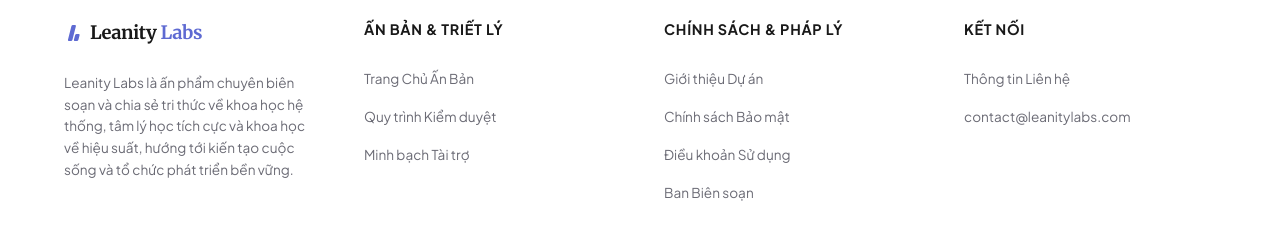
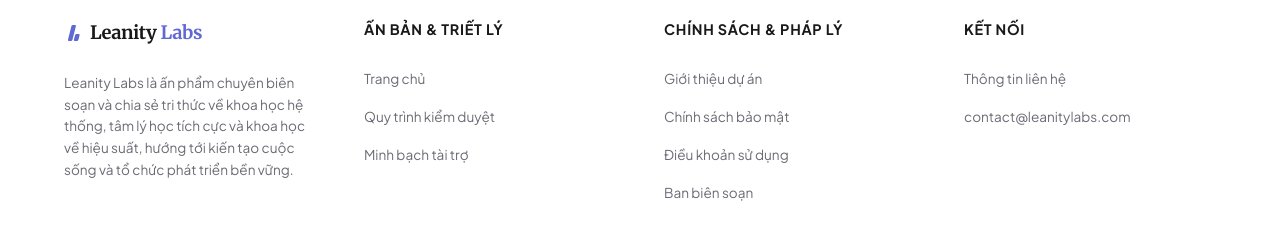
Before and after one commit to steven-baovo/leanity-labs, a Next.js app: page / in a window 1280 px wide. Shown: the part 904-1155 px from the top of the page. Built offline with nearby package versions, Linux system fonts and the light colour scheme; no server answers.

Commit message:
style: standardize text capitalization to sentence case across header sidebar and footer

```diff
--- a/src/components/Footer.tsx
+++ b/src/components/Footer.tsx
@@ -24,30 +24,30 @@ export default function Footer() {
 
         {/* Col 2: Academic & Philosophy */}
         <div className="flex flex-col gap-4">
-          <h4 className="font-sans text-[0.9rem] font-bold text-text-primary uppercase tracking-[0.05em] mb-2">Ấn Bản & Triết Lý</h4>
+          <h4 className="font-sans text-[0.9rem] font-bold text-text-primary uppercase tracking-[0.05em] mb-2">Ấn bản & triết lý</h4>
           <ul className="list-none flex flex-col gap-3 m-0 p-0">
-            <li><Link href="/" className="no-underline text-[0.85rem] text-text-secondary transition-colors hover:text-primary">Trang Chủ Ấn Bản</Link></li>
-            <li><Link href="/editorial-policy" className="no-underline text-[0.85rem] text-text-secondary transition-colors hover:text-primary">Quy trình Kiểm duyệt</Link></li>
-            <li><Link href="/about#funding" className="no-underline text-[0.85rem] text-text-secondary transition-colors hover:text-primary">Minh bạch Tài trợ</Link></li>
+            <li><Link href="/" className="no-underline text-[0.85rem] text-text-secondary transition-colors hover:text-primary">Trang chủ</Link></li>
+            <li><Link href="/editorial-policy" className="no-underline text-[0.85rem] text-text-secondary transition-colors hover:text-primary">Quy trình kiểm duyệt</Link></li>
+            <li><Link href="/about#funding" className="no-underline text-[0.85rem] text-text-secondary transition-colors hover:text-primary">Minh bạch tài trợ</Link></li>
           </ul>
         </div>
 
         {/* Col 3: Compliance & Legal */}
         <div className="flex flex-col gap-4">
-          <h4 className="font-sans text-[0.9rem] font-bold text-text-primary uppercase tracking-[0.05em] mb-2">Chính Sách & Pháp Lý</h4>
+          <h4 className="font-sans text-[0.9rem] font-bold text-text-primary uppercase tracking-[0.05em] mb-2">Chính sách & pháp lý</h4>
           <ul className="list-none flex flex-col gap-3 m-0 p-0">
-            <li><Link href="/about" className="no-underline text-[0.85rem] text-text-secondary transition-colors hover:text-primary">Giới thiệu Dự án</Link></li>
-            <li><Link href="/privacy" className="no-underline text-[0.85rem] text-text-secondary transition-colors hover:text-primary">Chính sách Bảo mật</Link></li>
-            <li><Link href="/terms" className="no-underline text-[0.85rem] text-text-secondary transition-colors hover:text-primary">Điều khoản Sử dụng</Link></li>
-            <li><Link href="/about#contributors" className="no-underline text-[0.85rem] text-text-secondary transition-colors hover:text-primary">Ban Biên soạn</Link></li>
+            <li><Link href="/about" className="no-underline text-[0.85rem] text-text-secondary transition-colors hover:text-primary">Giới thiệu dự án</Link></li>
+            <li><Link href="/privacy" className="no-underline text-[0.85rem] text-text-secondary transition-colors hover:text-primary">Chính sách bảo mật</Link></li>
+            <li><Link href="/terms" className="no-underline text-[0.85rem] text-text-secondary transition-colors hover:text-primary">Điều khoản sử dụng</Link></li>
+            <li><Link href="/about#contributors" className="no-underline text-[0.85rem] text-text-secondary transition-colors hover:text-primary">Ban biên soạn</Link></li>
           </ul>
         </div>
 
         {/* Col 4: Contact & Connection */}
         <div className="flex flex-col gap-4">
-          <h4 className="font-sans text-[0.9rem] font-bold text-text-primary uppercase tracking-[0.05em] mb-2">Kết Nối</h4>
+          <h4 className="font-sans text-[0.9rem] font-bold text-text-primary uppercase tracking-[0.05em] mb-2">Kết nối</h4>
           <ul className="list-none flex flex-col gap-3 m-0 p-0">
-            <li><Link href="/contact" className="no-underline text-[0.85rem] text-text-secondary transition-colors hover:text-primary">Thông tin Liên hệ</Link></li>
+            <li><Link href="/contact" className="no-underline text-[0.85rem] text-text-secondary transition-colors hover:text-primary">Thông tin liên hệ</Link></li>
             <li><a href="mailto:contact@leanitylabs.com" className="no-underline text-[0.85rem] text-text-secondary transition-colors hover:text-primary">contact@leanitylabs.com</a></li>
           </ul>
         </div>
--- a/src/components/Header.tsx
+++ b/src/components/Header.tsx
@@ -88,10 +88,10 @@ export default function Header() {
                 <h4 className="font-sans text-[0.78rem] font-bold uppercase tracking-[0.05em] text-primary">Các trang chính</h4>
                 <nav className="flex flex-col gap-3">
                   {[
-                    { label: "Trang chủ Ấn phẩm", href: "/" },
-                    { label: "Về chúng tôi (About)", href: "/about" },
-                    { label: "Chính sách Biên soạn", href: "/editorial-policy" },
-                    { label: "Liên hệ hợp tác", href: "/contact" }
+                    { label: "Trang chủ", href: "/" },
+                    { label: "Về chúng tôi", href: "/about" },
+                    { label: "Chính sách biên soạn", href: "/editorial-policy" },
+                    { label: "Liên hệ", href: "/contact" }
                   ].map((link) => (
                     <Link
                       key={link.href}
@@ -107,12 +107,12 @@ export default function Header() {
 
               {/* Column 2: Research Areas */}
               <div className="flex flex-col gap-4">
-                <h4 className="font-sans text-[0.78rem] font-bold uppercase tracking-[0.05em] text-primary">Chủ đề Nghiên cứu</h4>
+                <h4 className="font-sans text-[0.78rem] font-bold uppercase tracking-[0.05em] text-primary">Chủ đề nghiên cứu</h4>
                 <div className="flex flex-col gap-3">
                   {[
-                    { label: "Khoa học Hệ thống (System Science)", desc: "Mô phỏng tối ưu quy trình và cấu trúc hệ thống." },
-                    { label: "Tâm lý học Tích cực (Positive Psychology)", desc: "Trạng thái trôi chảy (Flow State) và sức khỏe nhận thức." },
-                    { label: "Khoa học về Hiệu suất (Performance Science)", desc: "Triết lý TPS, Takt Time và nhịp điệu làm việc số." }
+                    { label: "Khoa học hệ thống (System Science)", desc: "Mô phỏng tối ưu quy trình và cấu trúc hệ thống." },
+                    { label: "Tâm lý học tích cực (Positive Psychology)", desc: "Trạng thái trôi chảy (Flow State) và sức khỏe nhận thức." },
+                    { label: "Khoa học về hiệu suất (Performance Science)", desc: "Triết lý TPS, Takt Time và nhịp điệu làm việc số." }
                   ].map((topic, i) => (
                     <Link
                       key={i}
@@ -129,11 +129,11 @@ export default function Header() {
 
               {/* Column 3: Policy & Legal */}
               <div className="flex flex-col gap-4">
-                <h4 className="font-sans text-[0.78rem] font-bold uppercase tracking-[0.05em] text-primary">Pháp lý & Quy chuẩn</h4>
+                <h4 className="font-sans text-[0.78rem] font-bold uppercase tracking-[0.05em] text-primary">Pháp lý & quy chuẩn</h4>
                 <nav className="flex flex-col gap-3">
                   {[
-                    { label: "Chính sách Bảo mật", href: "/privacy" },
-                    { label: "Điều khoản Sử dụng", href: "/terms" }
+                    { label: "Chính sách bảo mật", href: "/privacy" },
+                    { label: "Điều khoản sử dụng", href: "/terms" }
                   ].map((link) => (
                     <Link
                       key={link.href}
--- a/src/components/RightSidebar.tsx
+++ b/src/components/RightSidebar.tsx
@@ -109,7 +109,7 @@ export default async function RightSidebar() {
 
       <div className="flex flex-col">
         <h3 className="font-sans text-[0.85rem] font-bold uppercase tracking-[0.05em] text-text-primary mb-[18px]">
-          Chủ đề Nghiên cứu
+          Chủ đề nghiên cứu
         </h3>
         <div className="flex flex-wrap gap-2">
           {categories.map((category) => (
```
